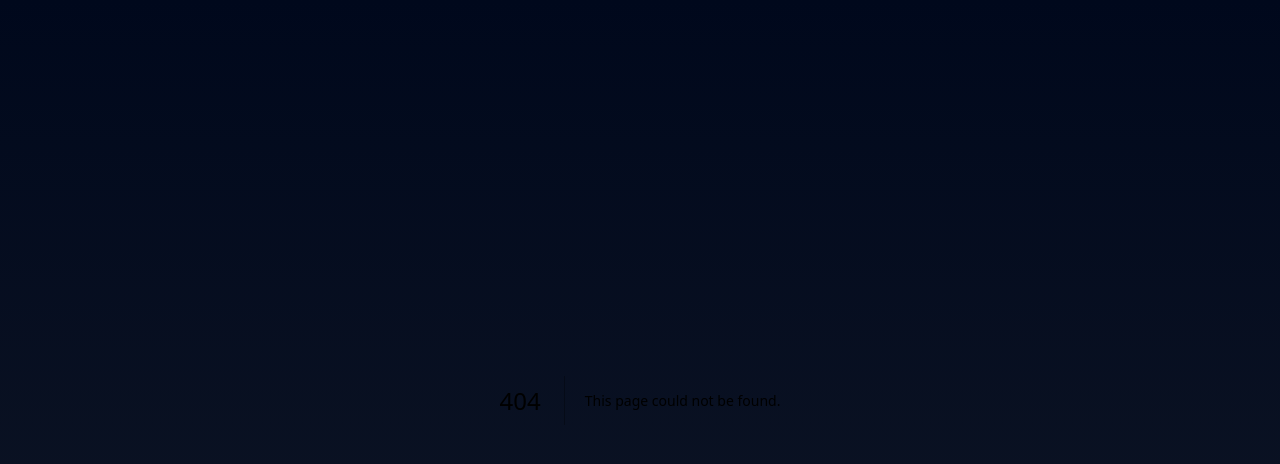
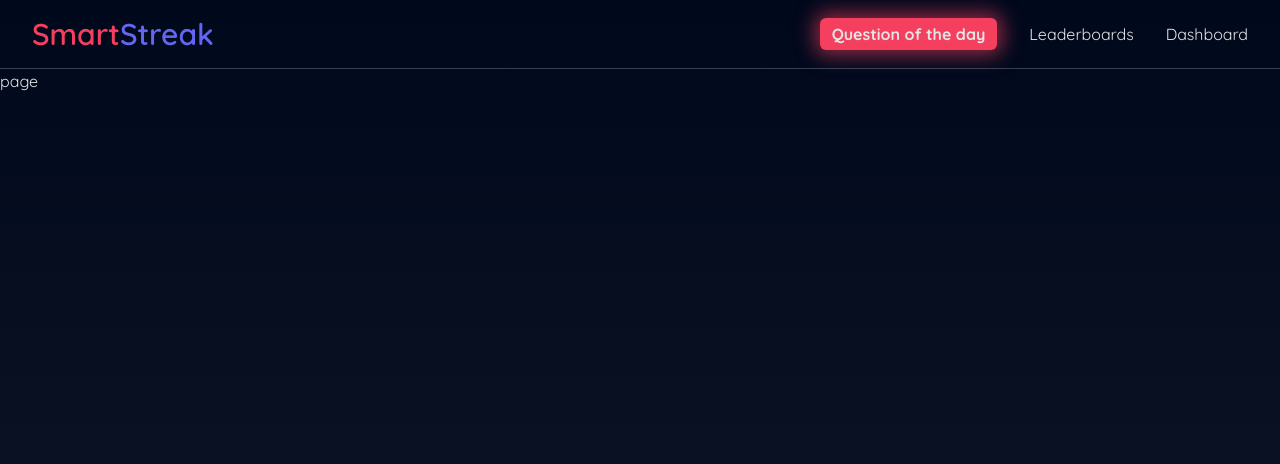
Before and after one commit to araf821/SmartStreak, a Next.js app: page /question-of-the-day in a window 1280 px wide. Before the commit this address had no page. Shown: the top 464 px of the page. Built offline with nearby package versions, Linux system fonts and the light colour scheme.

Commit message:
implemented navbar

```diff
--- a/app/(mainRoutes)/dashboard/page.tsx
+++ b/app/(mainRoutes)/dashboard/page.tsx
@@ -4,7 +4,7 @@ import { redirect } from "next/navigation";
 const DashboardPage = async () => {
   const user = await getCurrentUser();
 
-  if (!user) redirect("/setup");
+  // if (!user) redirect("/setup");
 
   return <div>DashboardPage</div>;
 };
--- a/app/(mainRoutes)/layout.tsx
+++ b/app/(mainRoutes)/layout.tsx
@@ -1,4 +1,11 @@
+import Navbar from "@/components/Navbar";
+
 const MainLayout = ({ children }: { children: React.ReactNode }) => {
-  return <main>{children}</main>;
+  return (
+    <main>
+      <Navbar />
+      {children}
+    </main>
+  );
 };
 export default MainLayout;
--- /dev/null
+++ b/app/(mainRoutes)/question-of-the-day/page.tsx
@@ -0,0 +1,9 @@
+import { FC } from "react";
+
+interface pageProps {}
+
+const page: FC<pageProps> = ({}) => {
+  return <div>page</div>;
+};
+
+export default page;
--- a/app/setup/page.tsx
+++ b/app/setup/page.tsx
@@ -1,6 +1,11 @@
+import { auth } from "@clerk/nextjs";
+import { redirect } from "next/navigation";
+
 const SetupPage = () => {
-  return (
-    <div>SetupPage</div>
-  )
-}
-export default SetupPage
+  const { userId } = auth();
+
+  if (!userId) redirect("/");
+
+  return <div>SetupPage</div>;
+};
+export default SetupPage;
--- /dev/null
+++ b/components/Navbar.tsx
@@ -0,0 +1,35 @@
+import { UserButton } from "@clerk/nextjs";
+import Link from "next/link";
+import { FC } from "react";
+
+interface NavbarProps {}
+
+const Navbar: FC<NavbarProps> = ({}) => {
+  return (
+    <div className="w-full py-4 px-4 md:px-8 border-b border-slate-700">
+      <div className="flex justify-between mx-auto max-w-screen-xl">
+        <p>
+          <span className="text-rose-500 text-3xl md:text-3xl font-semibold">
+            Smart
+          </span>
+          <span className="text-indigo-500 text-3xl md:text-3xl font-semibold">
+            Streak
+          </span>
+        </p>
+        <div className="hidden md:flex items-center gap-8">
+          <Link
+            href="/question-of-the-day"
+            className="font-bold px-3 py-1 rounded-md shadow-[0_0_20px_5px] transition hover:shadow-rose-500 shadow-rose-500/60 bg-rose-500"
+          >
+            Question of the day
+          </Link>
+          <Link href="/leaderboards">Leaderboards</Link>
+          <Link href="/dashboard">Dashboard</Link>
+          <UserButton afterSignOutUrl="/" />
+        </div>
+      </div>
+    </div>
+  );
+};
+
+export default Navbar;
```
Also changed, not shown: app/api/generate-questions/route.ts (added), 1 other file (tests, documents, lock files or other folders).
